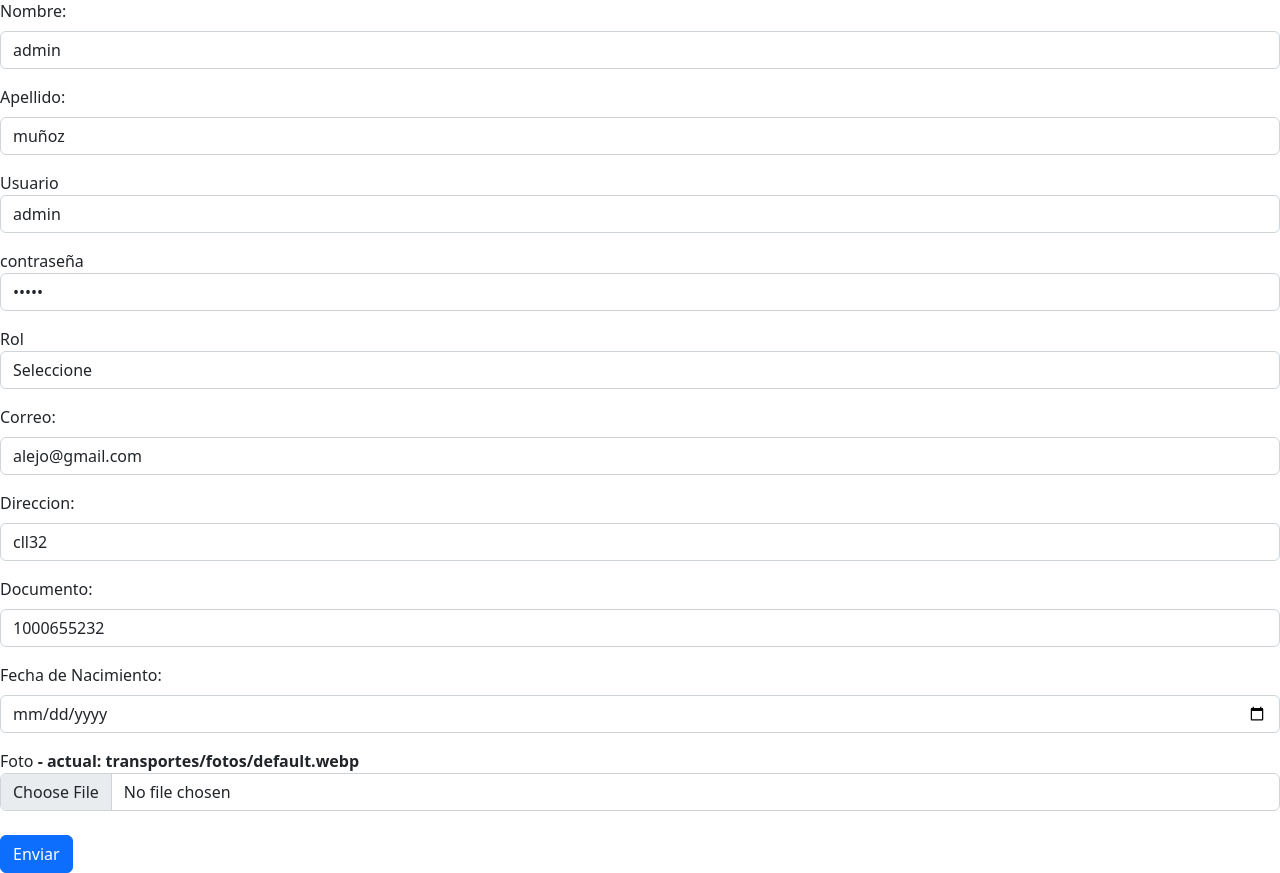
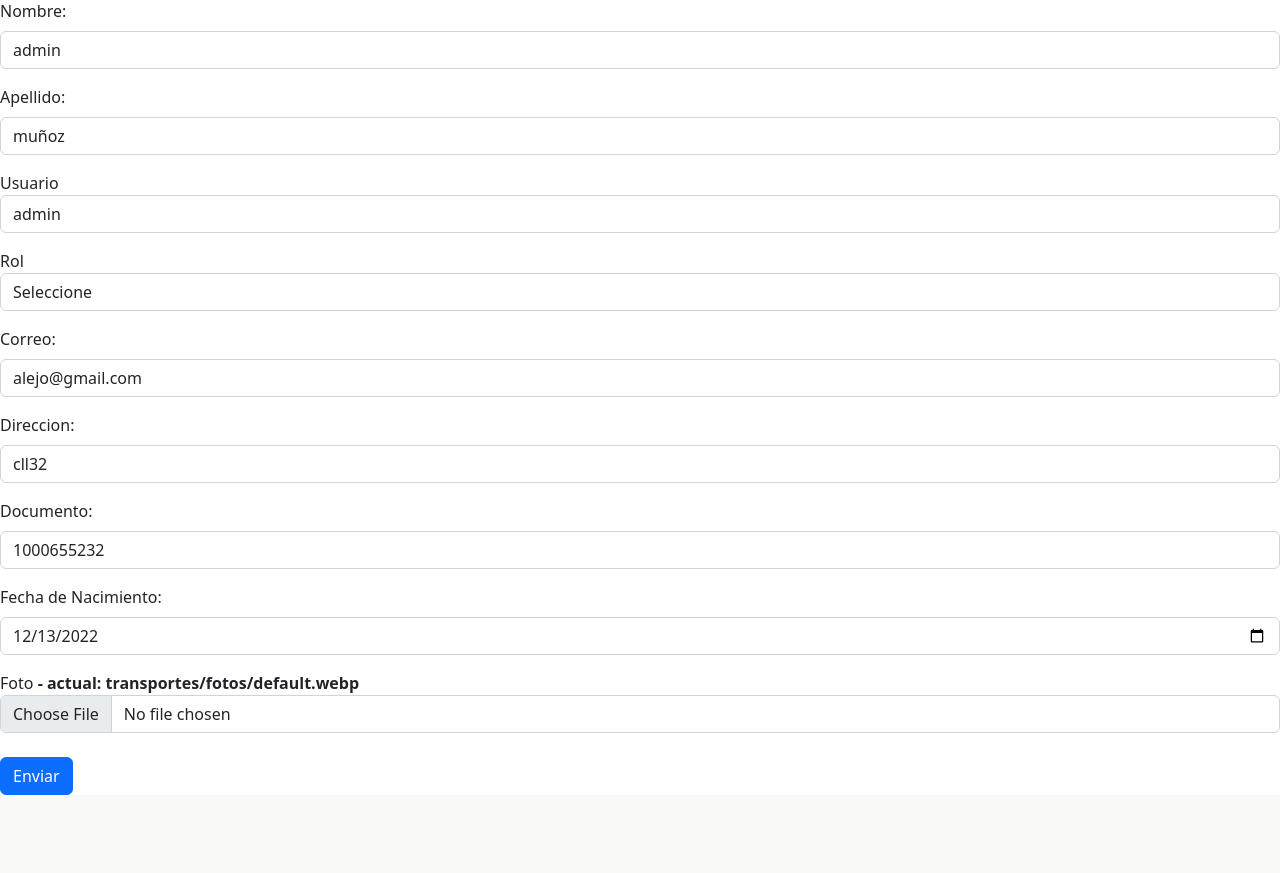
Before and after one commit to Alejoml07/Proyecto-TransportesEscolares, a Django app: template transportes/transportesEscolaresSena/templates/transportes/login/usuarios/editarUsuario.html in a window 1280 px wide. Shown: the part 116-989 px from the top of the page. After the commit the page ends 911 px from the top, so only its background shows below. Run offline with Django 4.2, Linux system fonts and the light colour scheme; the template is opened without the code that fills it: values that come from a table or form of the project are taken from there, others are empty; data comes from the database, SQL or seed files in the repository; both versions use the stored data as it was after the commit; some libraries are stand-ins or nearby versions.

Commit message:
Exposicion ofi

```diff
--- a/transportes/transportesEscolaresSena/templates/transportes/login/beneficiarios/editarBeneficiario.html
+++ b/transportes/transportesEscolaresSena/templates/transportes/login/beneficiarios/editarBeneficiario.html
@@ -41,7 +41,7 @@
           </div>
           <div class="mb-3 mt-3">
             <label for="" class="form-label">Fecha de Nacimiento:</label>
-            <input type="date" class="form-control" id="" value="{{ beneficiario.fecha_nacimiento }}" name="fecha_nacimiento">
+            <input type="date" class="form-control" id="" value="{{ beneficiario.fecha_nacimiento|date:'Y-m-d' }}" name="fecha_nacimiento">
           </div>
 
 
--- a/transportes/transportesEscolaresSena/templates/transportes/login/usuarios/editarUsuario.html
+++ b/transportes/transportesEscolaresSena/templates/transportes/login/usuarios/editarUsuario.html
@@ -29,16 +29,10 @@
             <label>Usuario</label>
             <input type="text" class="form-control" id="" value="{{ cliente.usuario }}" name="usuario">
           </div>
-
-          <div class="mb-3 mt-3">
-            <label>contraseña</label>
-            <input type="password" class="form-control" id="" value="{{ cliente.clave }}" name="clave">
-          </div>
           <div class="mb-3 mt-3">
             <label>Rol</label>
             <select value="{{ cliente.rol }}" name="rol" class="form-control">
                 <option >Seleccione</option>
-                <option value="A">Administrador</option>
                 <option value="P">Proveedor</option>
                 <option value="C" >Cliente</option>
             </select>
@@ -57,7 +51,7 @@
           </div>
           <div class="mb-3 mt-3">
             <label for="" class="form-label">Fecha de Nacimiento:</label>
-            <input type="date" class="form-control" id="" value="{{ cliente.fecha_nacimiento }}" name="fecha_nacimiento">
+            <input  type="date" class="form-control" id=""  value="{{ cliente.fecha_nacimiento|date:'Y-m-d' }}"  name="fecha_nacimiento">
           </div>
           <label>Foto</label>
           <strong><span> - actual: {{ cliente.foto }}</span></strong>
```
Also changed, not shown: transportes/db.sqlite3.
